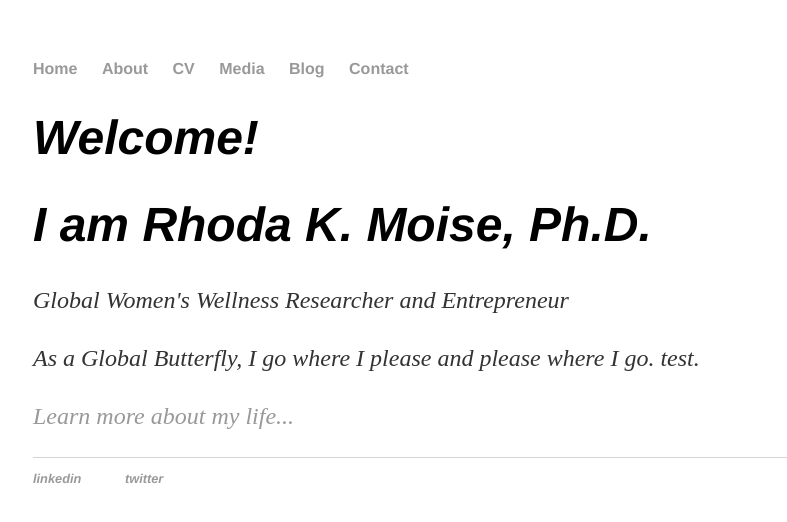
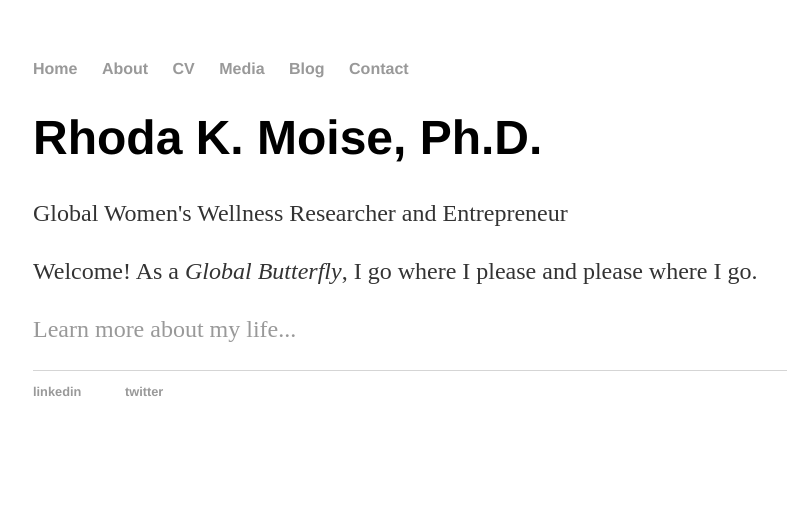
Before and after one commit to rhodamoise/rhodamoise.github.io, a Jekyll site: the page built from index.html, in a window 1280 px wide. Shown: the top 522 px of the page, without its empty margins (159-946 px from the left). Built offline with Jekyll 4.4.1, drawn with Linux system fonts in a browser that asks for light colours.

Commit message:
Update default.html

```diff
--- a/_layouts/default.html
+++ b/_layouts/default.html
@@ -21,10 +21,9 @@
         {{ content }}
 
     		<div class="blurb">
-        		<h1> <em>Welcome!<em> </h1>
-			<h1> I am Rhoda K. Moise, Ph.D.</h1>
+			<h1> Rhoda K. Moise, Ph.D.</h1>
 			<p> Global Women's Wellness Researcher and Entrepreneur <p>
-			<p>As a <em>Global Butterfly</em>, I go where I please and please where I go. test.</p>
+			<p>Welcome! As a <em>Global Butterfly</em>, I go where I please and please where I go.</p>
 			<p><a href="/about">Learn more about my life...</a></p>
     		</div><!-- /.blurb -->
 		</div><!-- /.container -->
```
